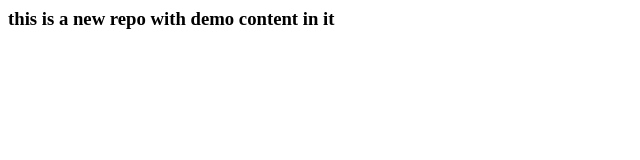
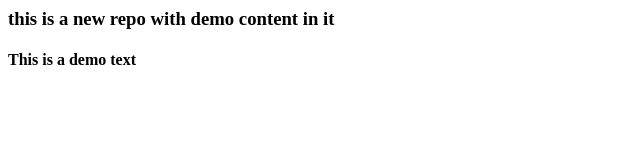
Before and after one commit to Siddharth2028/LocalRepo, a plain HTML site: page index.html in a window 1280 px wide. Shown: the whole page, without its empty margins (0-640 px from the left). Drawn offline with Linux system fonts and the light colour scheme.

Commit message:
New line added in index file

```diff
--- a/index.html
+++ b/index.html
@@ -1 +1,2 @@
 <h3>this is a new repo with demo content in it</h3>
+<h4>This is a demo text </h4>
```
